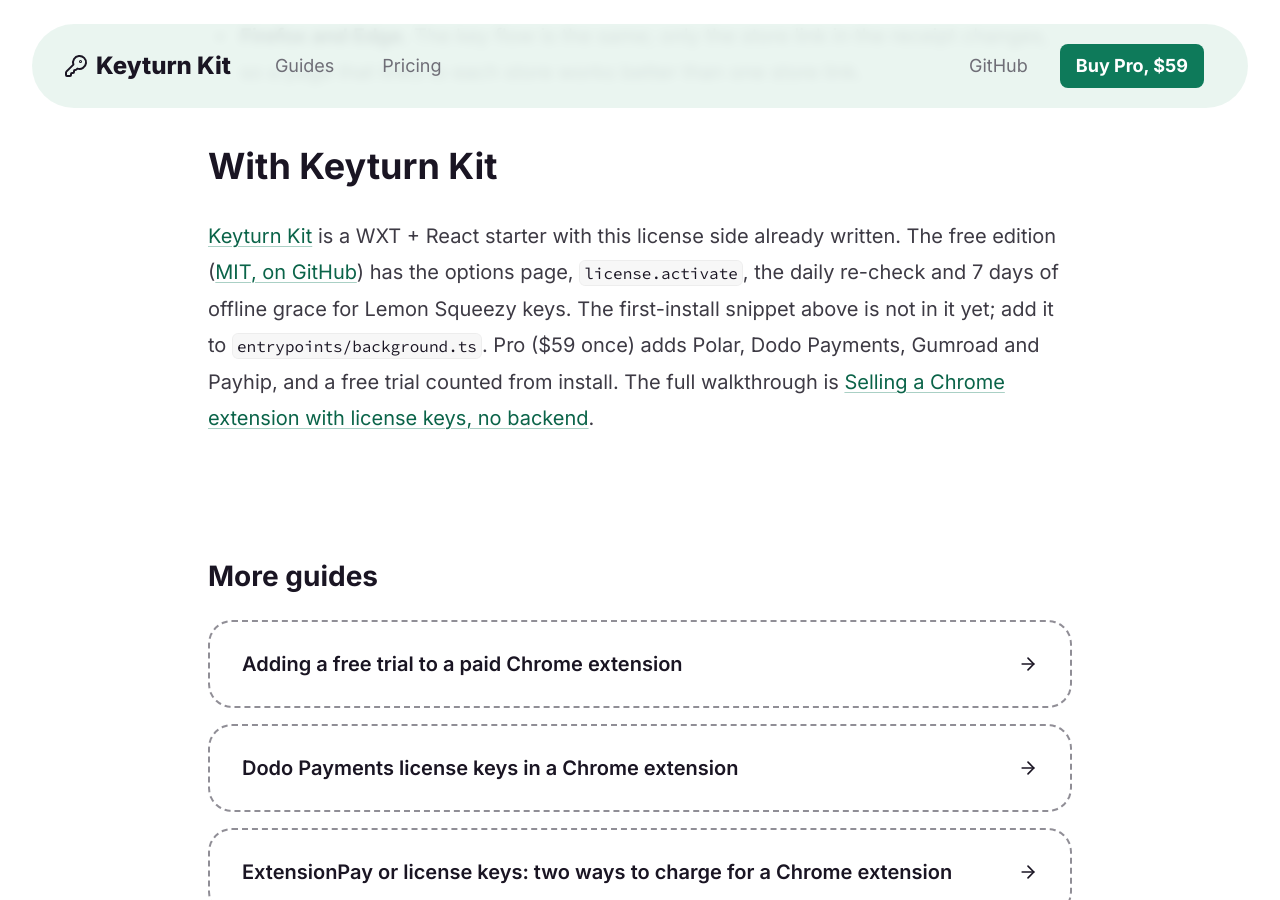
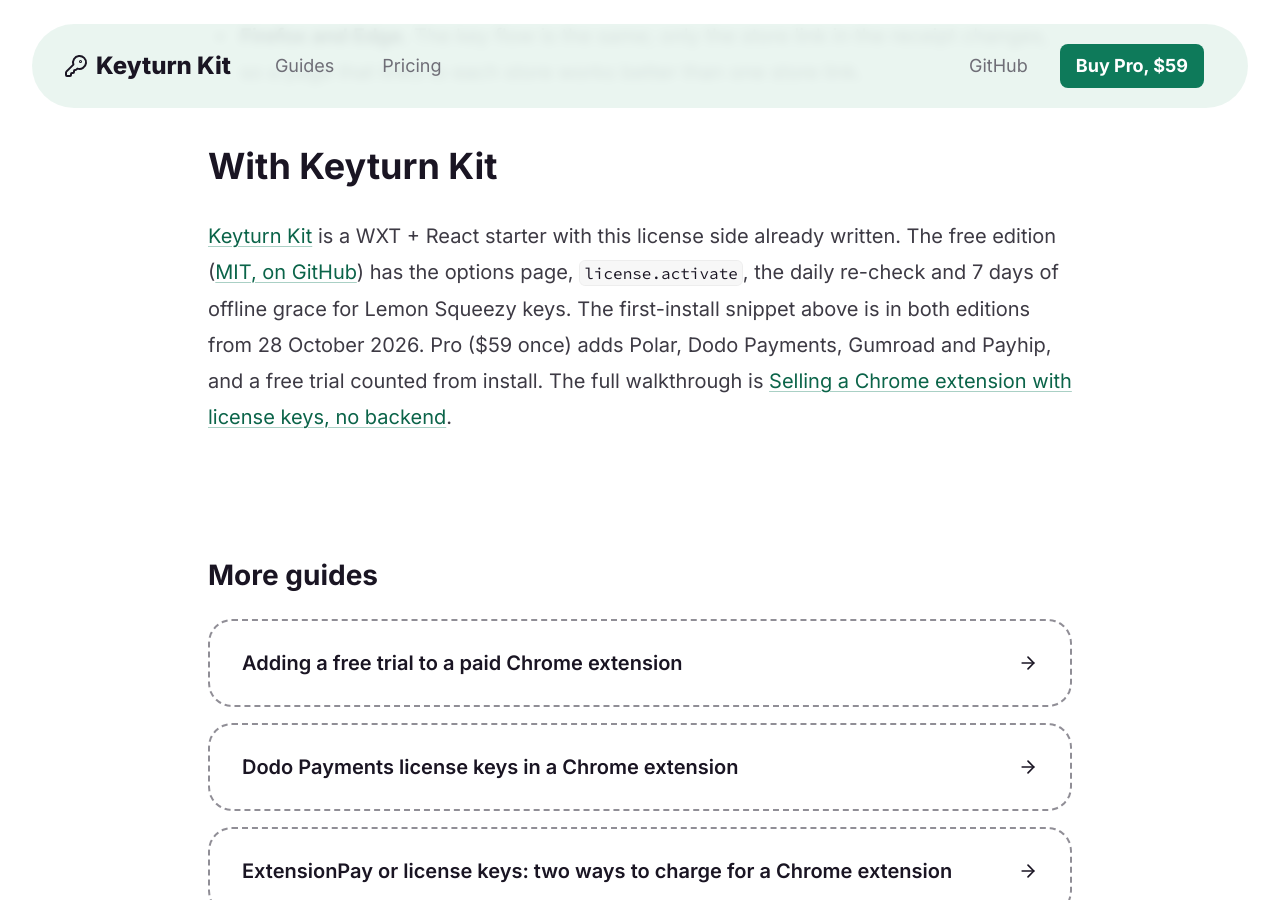
Before and after one commit to keyturnkit/keyturnkit.github.io, a Jekyll site: the page built from guides/pay-before-install-chrome-extension.md, in a window 1280 px wide and 900 px high, scrolled down 2319 px. Built offline with Jekyll 4.4.1, drawn with Linux system fonts in a browser that asks for light colours.

Commit message:
Pay-before-install guide: snippet now in the kit

```diff
--- a/guides/pay-before-install-chrome-extension.md
+++ b/guides/pay-before-install-chrome-extension.md
@@ -54,4 +54,4 @@
 
 ## With Keyturn Kit
 
-[Keyturn Kit](/) is a WXT + React starter with this license side already written. The free edition ([MIT, on GitHub](https://github.com/keyturnkit/keyturn-kit)) has the options page, `license.activate`, the daily re-check and 7 days of offline grace for Lemon Squeezy keys. The first-install snippet above is not in it yet; add it to `entrypoints/background.ts`. Pro ($59 once) adds Polar, Dodo Payments, Gumroad and Payhip, and a free trial counted from install. The full walkthrough is [Selling a Chrome extension with license keys, no backend](/guides/license-keys-chrome-extension/).
+[Keyturn Kit](/) is a WXT + React starter with this license side already written. The free edition ([MIT, on GitHub](https://github.com/keyturnkit/keyturn-kit)) has the options page, `license.activate`, the daily re-check and 7 days of offline grace for Lemon Squeezy keys. The first-install snippet above is in both editions from 28 October 2026. Pro ($59 once) adds Polar, Dodo Payments, Gumroad and Payhip, and a free trial counted from install. The full walkthrough is [Selling a Chrome extension with license keys, no backend](/guides/license-keys-chrome-extension/).
```
